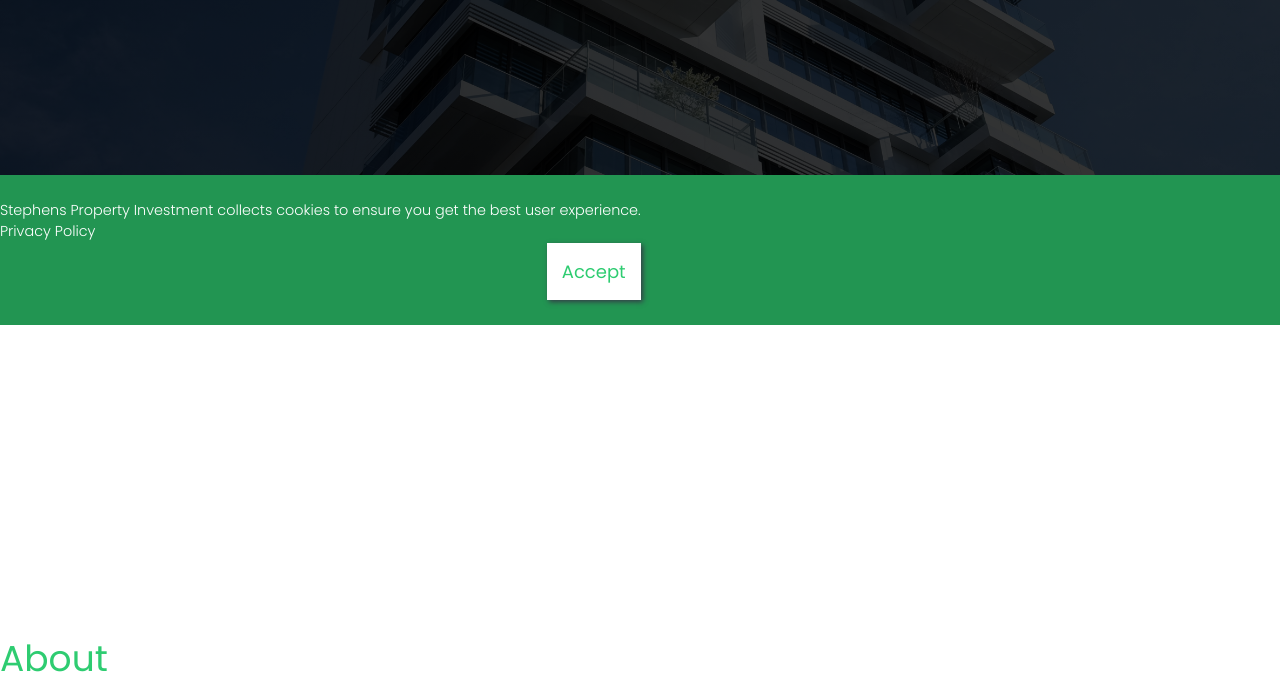
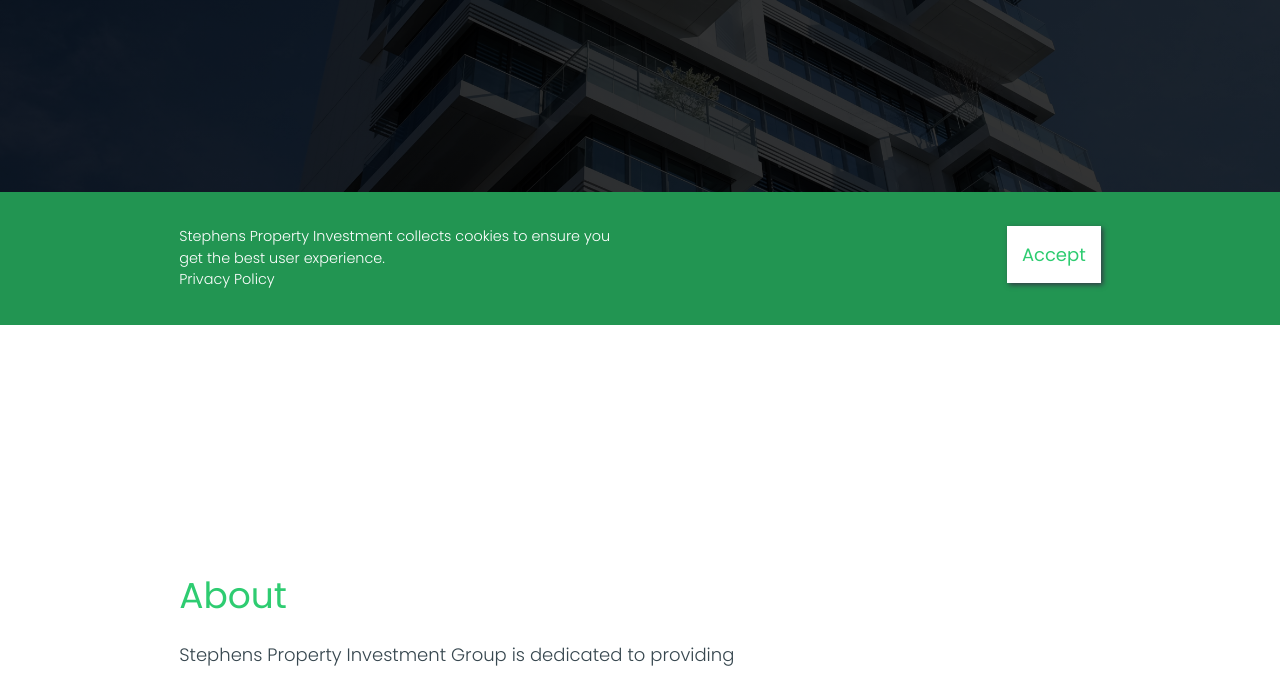
Before and after one commit to JamesPStephens/SPIGroup, a plain HTML site: page index.html in a window 1280 px wide. Shown: the part 475-1148 px from the top of the page. Drawn offline with nearby package versions, Linux system fonts and the light colour scheme.

Commit message:
Vendor changes.

```diff
--- a/index.html
+++ b/index.html
@@ -6,7 +6,7 @@
     <meta http-equiv="X-UA-Compatible" content="ie=edge">
     <link rel="stylesheet" type="text/css" href="res/css/style.css">
     <link rel="stylesheet" type="text/css" href="res/css/queries.css">
-    <link rel="stylesheet" type="text/css" href="vendor/grid/simple-grid.css">
+    <link rel="stylesheet" type="text/css" href="vendor/simple-grid.css">
     <link href="https://fonts.googleapis.com/css?family=Poppins:100,200,300,400" rel="stylesheet">
     <title>Stephens Property Management</title>
 </head>
```
